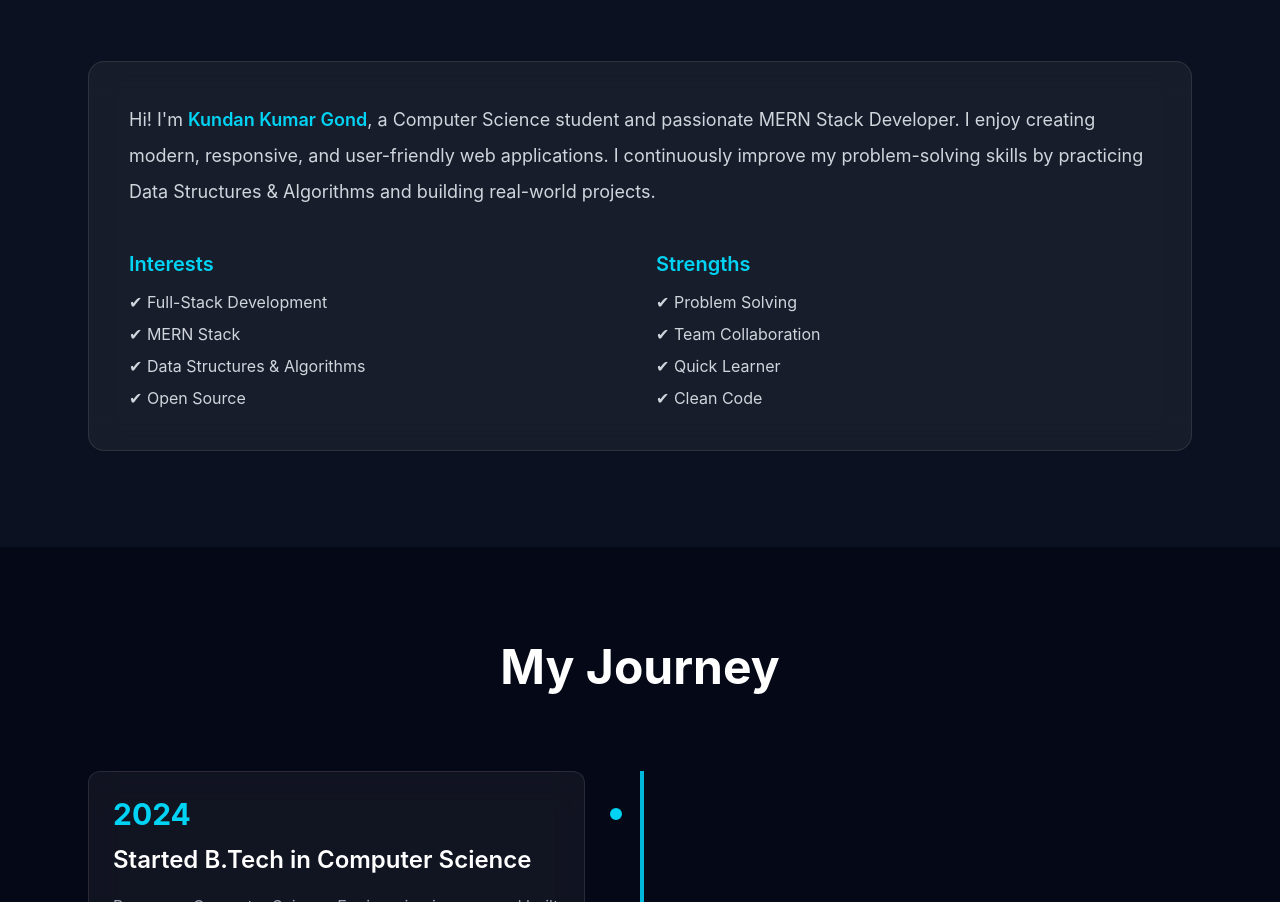
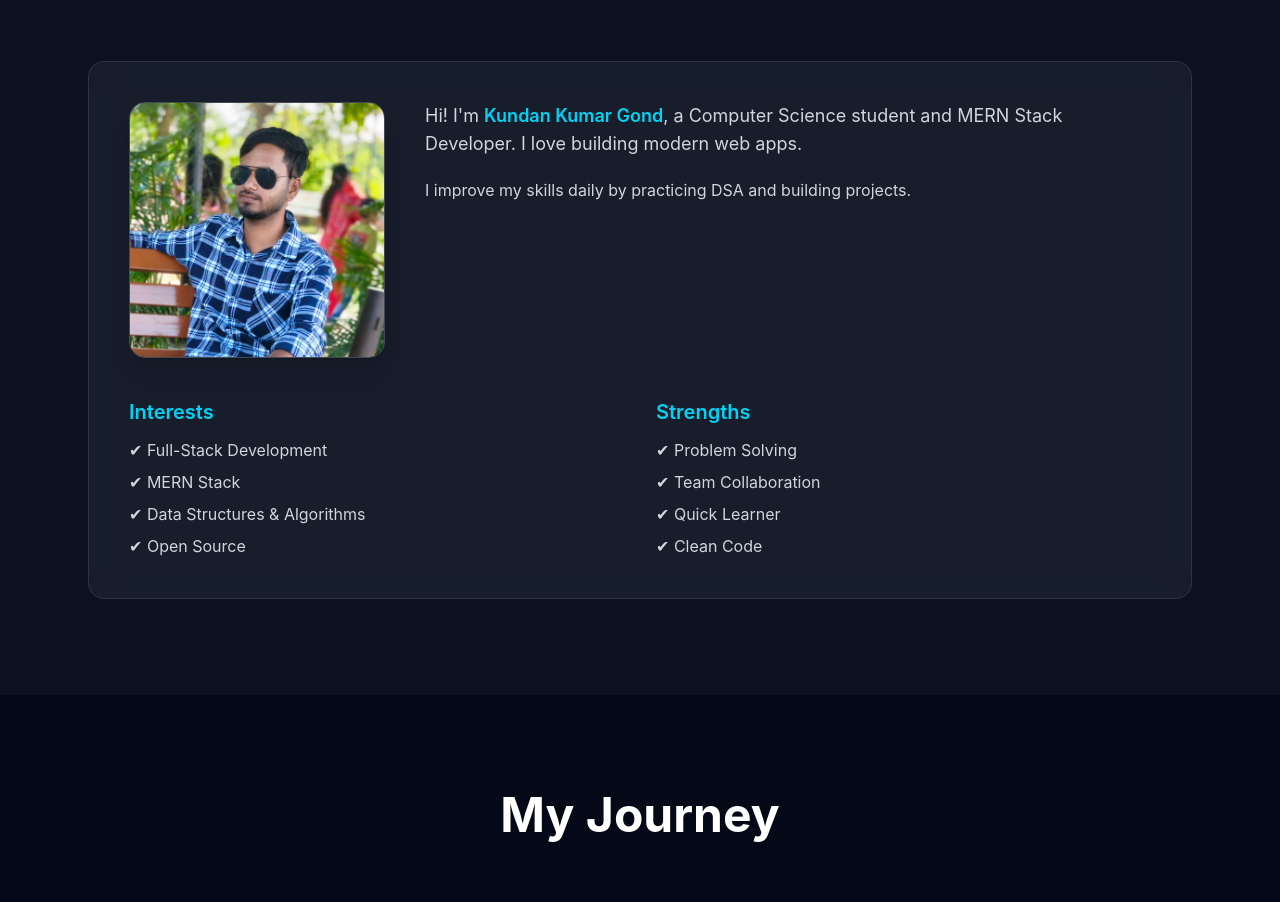
Before and after one commit to kundangond1503-debug/kundan-portfolio, a React (Vite) app: page / in a window 1280 px wide. Shown: the part 939-1841 px from the top of the page. Built offline with nearby package versions, Linux system fonts and the light colour scheme.

Commit message:
Updated About section, contact, footer and added profile photo

```diff
--- a/src/components/About.jsx
+++ b/src/components/About.jsx
@@ -20,22 +20,41 @@ function About() {
           transition={{ duration: 1 }}
           className="bg-white/5 backdrop-blur-lg border border-white/10 rounded-2xl p-10"
         >
-          <p className="text-lg text-gray-300 leading-9">
-            Hi! I'm <span className="text-cyan-400 font-semibold">Kundan Kumar Gond</span>,
-            a Computer Science student and passionate MERN Stack Developer.
-            I enjoy creating modern, responsive, and user-friendly web
-            applications. I continuously improve my problem-solving skills by
-            practicing Data Structures & Algorithms and building real-world
-            projects.
-          </p>
 
+          {/* FLEX CONTAINER */}
+<div className="flex flex-row items-start gap-10">
+
+  {/* LEFT IMAGE */}
+  <div className="w-48 h-48 md:w-64 md:h-64 flex-shrink-0">
+  <img
+    src="/kundan10.jpeg"
+    alt="Kundan"
+    className="w-full h-full object-cover rounded-2xl border border-white/20 shadow-xl"
+  />
+</div>
+
+  {/* RIGHT TEXT */}
+  <div className="text-gray-300 leading-8">
+    <p className="text-lg">
+      Hi! I'm <span className="text-cyan-400 font-semibold">Kundan Kumar Gond</span>,
+      a Computer Science student and MERN Stack Developer.
+      I love building modern web apps.
+    </p>
+
+    <p className="mt-4">
+      I improve my skills daily by practicing DSA and building projects.
+    </p>
+  </div>
+
+</div>
+
+          {/* GRID SECTION */}
           <div className="grid md:grid-cols-2 gap-8 mt-10">
 
             <div>
               <h3 className="text-xl font-semibold text-cyan-400 mb-3">
                 Interests
               </h3>
-
               <ul className="space-y-2 text-gray-300">
                 <li>✔ Full-Stack Development</li>
                 <li>✔ MERN Stack</li>
@@ -48,7 +67,6 @@ function About() {
               <h3 className="text-xl font-semibold text-cyan-400 mb-3">
                 Strengths
               </h3>
-
               <ul className="space-y-2 text-gray-300">
                 <li>✔ Problem Solving</li>
                 <li>✔ Team Collaboration</li>
@@ -60,7 +78,6 @@ function About() {
           </div>
 
         </motion.div>
-
       </div>
     </section>
   );
--- a/src/components/Contact.jsx
+++ b/src/components/Contact.jsx
@@ -44,11 +44,11 @@ function Contact() {
 
         <div className="flex justify-center gap-8 text-3xl mt-12">
 
-          <a href="#"><FaEnvelope /></a>
+          <a href="kundangond1503@gmail.com"><FaEnvelope /></a>
 
-          <a href="#"><FaGithub /></a>
+          <a href="https://github.com/kundangond1503-debug"><FaGithub /></a>
 
-          <a href="#"><FaLinkedin /></a>
+          <a href="https://www.linkedin.com/in/kundan-kumar-gond-707935309?utm_source=share_via&utm_content=profile&utm_medium=member_android"><FaLinkedin /></a>
 
           <a href="#"><FaInstagram /></a>
 
--- a/src/components/Footer.jsx
+++ b/src/components/Footer.jsx
@@ -16,7 +16,7 @@ function Footer() {
         <div className="flex justify-center gap-8 mt-6 text-2xl">
 
           <a
-            href="https://github.com/YOUR_GITHUB"
+            href="https://github.com/kundangond1503-debug"
             target="_blank"
             rel="noreferrer"
             className="hover:text-cyan-400 duration-300"
@@ -25,7 +25,7 @@ function Footer() {
           </a>
 
           <a
-            href="https://linkedin.com/in/YOUR_LINKEDIN"
+            href="https://www.linkedin.com/in/kundan-kumar-gond-707935309?utm_source=share_via&utm_content=profile&utm_medium=member_android"
             target="_blank"
             rel="noreferrer"
             className="hover:text-cyan-400 duration-300"
```
Also changed, not shown: public/kundan10.jpeg (added).
